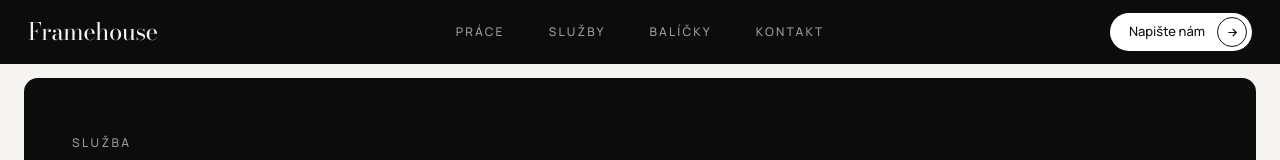
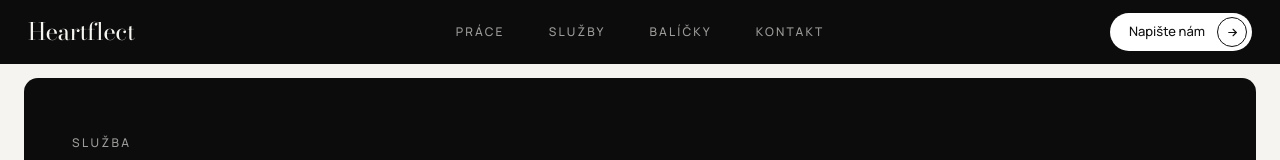
Before and after one commit to levafedorov/framehouse, a Next.js app: page /sluzby/icons in a window 1280 px wide. Shown: the top 160 px of the page. Built offline with nearby package versions, Linux system fonts and the light colour scheme.

Commit message:
Rename the studio from Framehouse to Heartflect

```diff
--- a/package.json
+++ b/package.json
@@ -1,5 +1,5 @@
 {
-  "name": "framehouse",
+  "name": "heartflect",
   "version": "0.1.0",
   "private": true,
   "scripts": {
--- a/src/data/inquiry.ts
+++ b/src/data/inquiry.ts
@@ -22,4 +22,4 @@ export const attributionKeys = [
   "gclid",
 ] as const;
 
-export const attributionStorageKey = "framehouse-attribution";
+export const attributionStorageKey = "heartflect-attribution";
--- a/src/data/site.ts
+++ b/src/data/site.ts
@@ -1,5 +1,5 @@
 export const site = {
-  name: "Framehouse",
+  name: "Heartflect",
   tagline: "Brand design pro vaši firmu.",
   description:
     "Loga, firemní styl, ikony, tiskoviny a weby pro malé firmy. Ceny od, jasný postup, hotovo v týdnech.",
```
Also changed, not shown: 2 other files (tests, documents, lock files or other folders).
